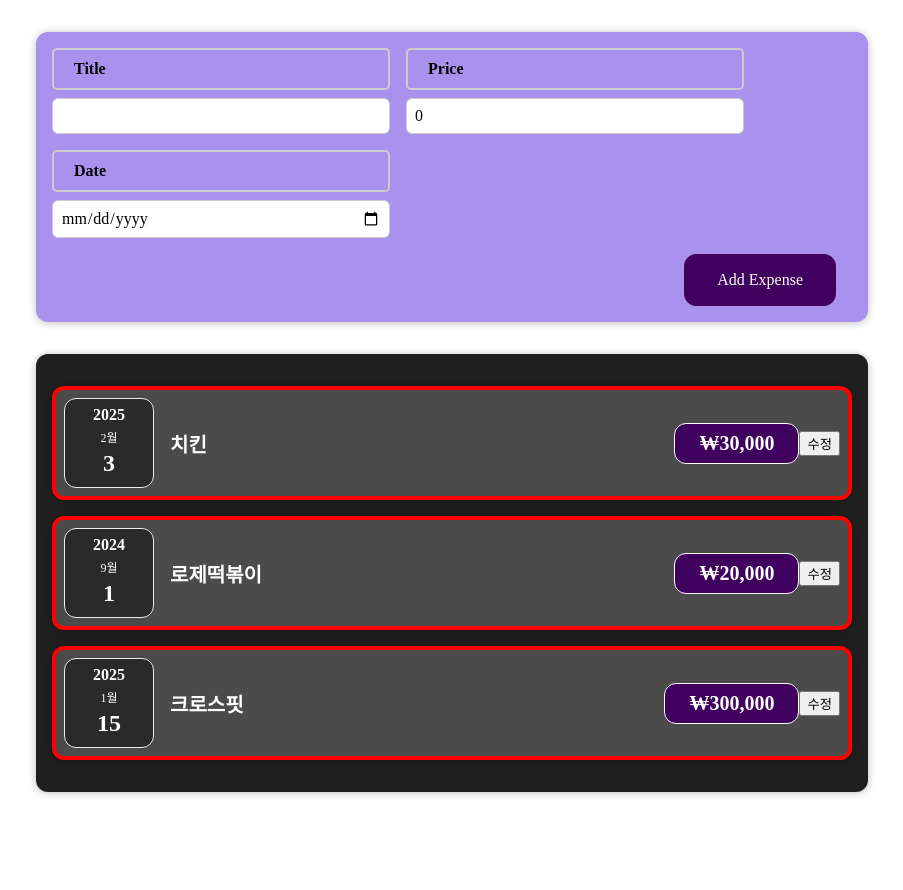
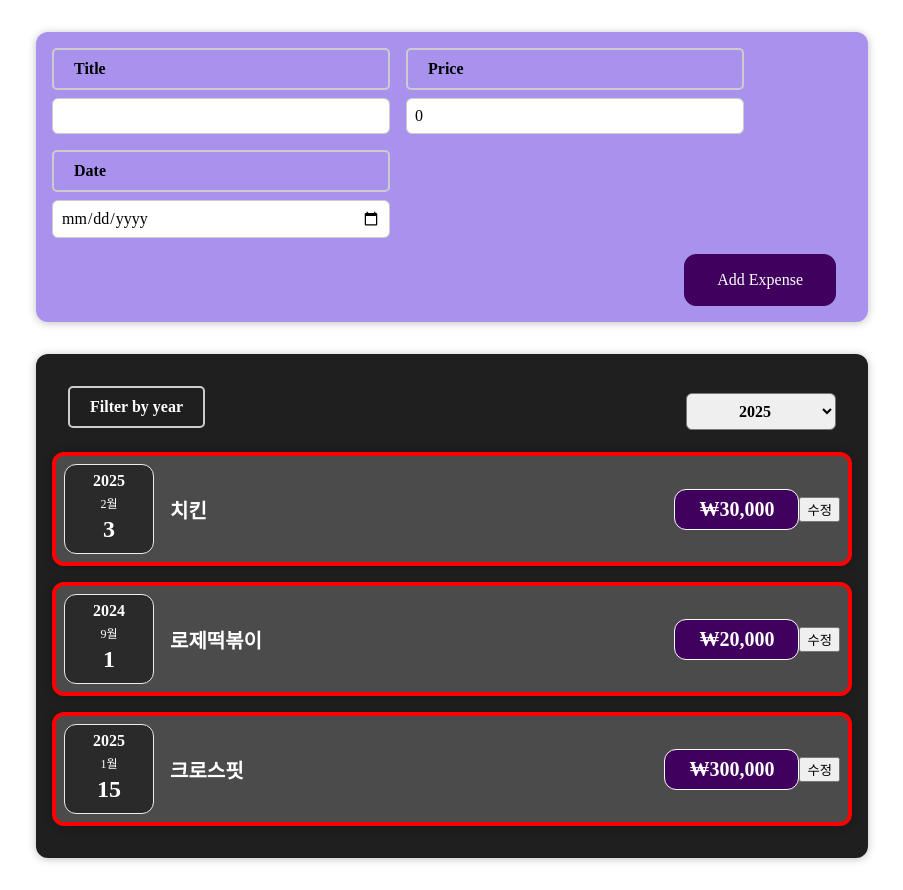
Before and after one commit to mjkim41/react101, a React (Vite) app: page / in a window 1280 px wide. Shown: the whole page, without its empty margins (188-1091 px from the left). Before the commit the page ends 824 px from the top, so only its background shows below. Built offline with nearby package versions, Linux system fonts and the light colour scheme.

Commit message:
# ExpenseFilter의 연도 값을 expenseList.jsx에 보내기(drilling이라고 검색)

```diff
--- /dev/null
+++ b/src/components/expenseTracker/ExpenseFilter.css
@@ -0,0 +1,24 @@
+.expenses-filter {
+    color: white;
+    padding: 0 1rem;
+}
+
+.expenses-filter__control {
+    display: flex;
+    width: 100%;
+    align-items: center;
+    justify-content: space-between;
+    margin: 1rem 0;
+}
+
+.expenses-filter label {
+    font-weight: bold;
+    margin-bottom: 0.5rem;
+}
+
+.expenses-filter select {
+    font: inherit;
+    padding: 0.5rem 3rem;
+    font-weight: bold;
+    border-radius: 6px;
+}
--- /dev/null
+++ b/src/components/expenseTracker/ExpenseFilter.jsx
@@ -0,0 +1,32 @@
+import React from 'react';
+import './ExpenseFilter.css';
+
+// drilling 1. : onSelectYear 가져오기
+const ExpenseFilter = ( {onSelectYear} ) => {
+
+    // Select에 Change 이벤트가 일어나면 발생하는 이벤트
+    const changeYearHandler = e => {
+        // drilling 2. 부모 Component인 ExpenseList에서 가져온 onSelectYear 함수에, 선턱된 연도 값 전달해주기
+        const selectedYear = e.target.value;
+        onSelectYear(selectedYear);
+    };
+
+    return (
+        <div className='expenses-filter'>
+            <div className='expenses-filter__control'>
+                <label>Filter by year</label>
+                <select onChange={changeYearHandler}>
+                    <option value='2025'>2025</option>
+                    <option value='2024'>2024</option>
+                    <option value='2023'>2023</option>
+                    <option value='2022'>2022</option>
+                    <option value='2021'>2021</option>
+                    <option value='2020'>2020</option>
+                    <option value='2019'>2019</option>
+                </select>
+            </div>
+        </div>
+    );
+};
+
+export default ExpenseFilter;
--- a/src/components/expenseTracker/ExpenseList.jsx
+++ b/src/components/expenseTracker/ExpenseList.jsx
@@ -2,10 +2,22 @@
 import ExpenseItem from './ExpenseItem';
 // React 프로젝트에서 JSX 파일에 CSS 파일을 가져오는 법 : html 과는 달리 import './App.css'; 이런식으로 해주면 됨
 import './ExpenseList.css';
+import ExpenseFilter from "./ExpenseFilter.jsx";
 const ExpenseList = ({ expenses }) => {
-    console.log(expenses);
+
+    // ExpenseFilter에서 선택한 연도값을 여기서 출력
+    // console.log('필터 연도값을 출력!', filteredYear );
+
+    // drilling 1. 함수 만들어주기(ExpenseFilter에 전달용)
+    // drilling 3. ExpenseFilter에서 onSelectYear(e.target.value)로 값을 전달해주었음
+    const onSelectYear = ( selectedYear ) => {
+        console.log('필터 연도값을 출력', selectedYear);
+    }
+
     return (
         <div className='expenses'>
+            {/* Drilling 2.ExpenseFilter에 driling 용 함수 전달해주기 */}
+            <ExpenseFilter onSelectYear={ onSelectYear }/>
             {/*App에서 배열 안에 객체 감싸서 보내줬었음*/}
             <ExpenseItem expense={expenses[0]} />
             <ExpenseItem expense={expenses[1]} />
```
